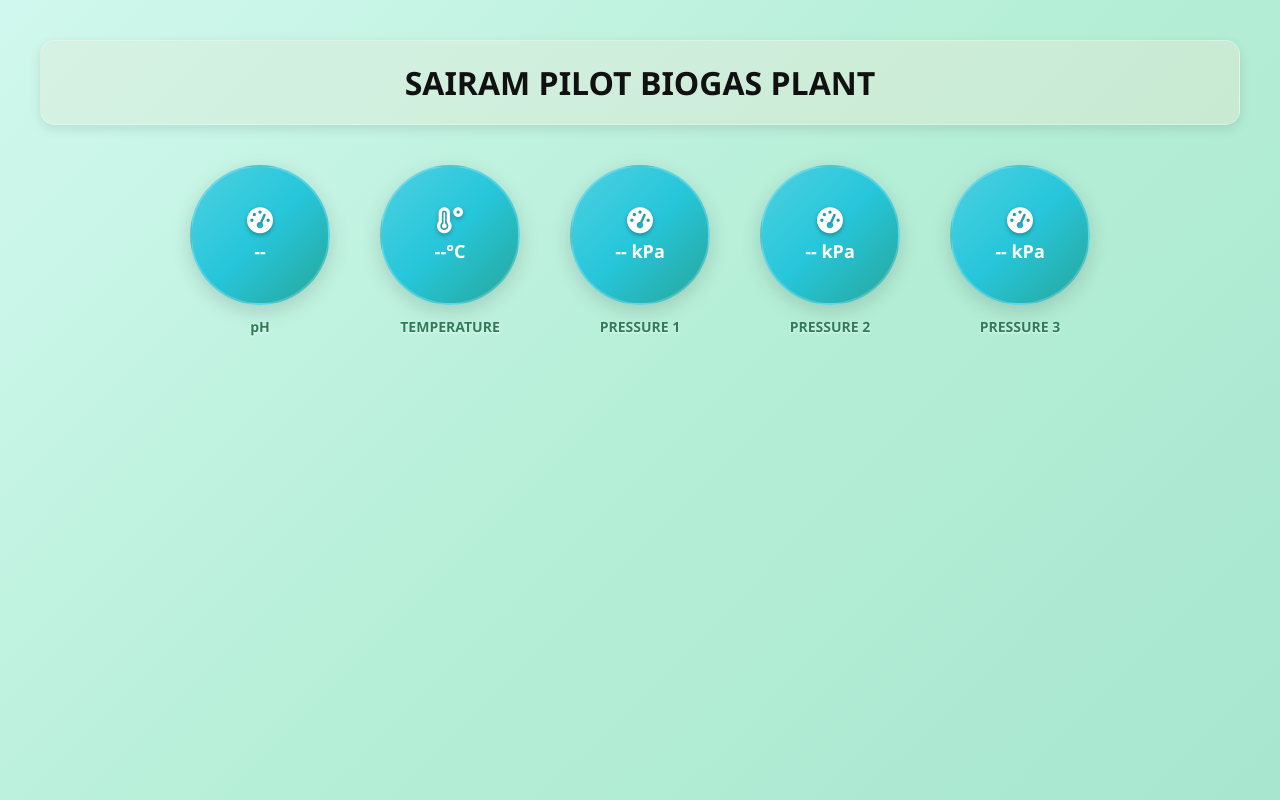
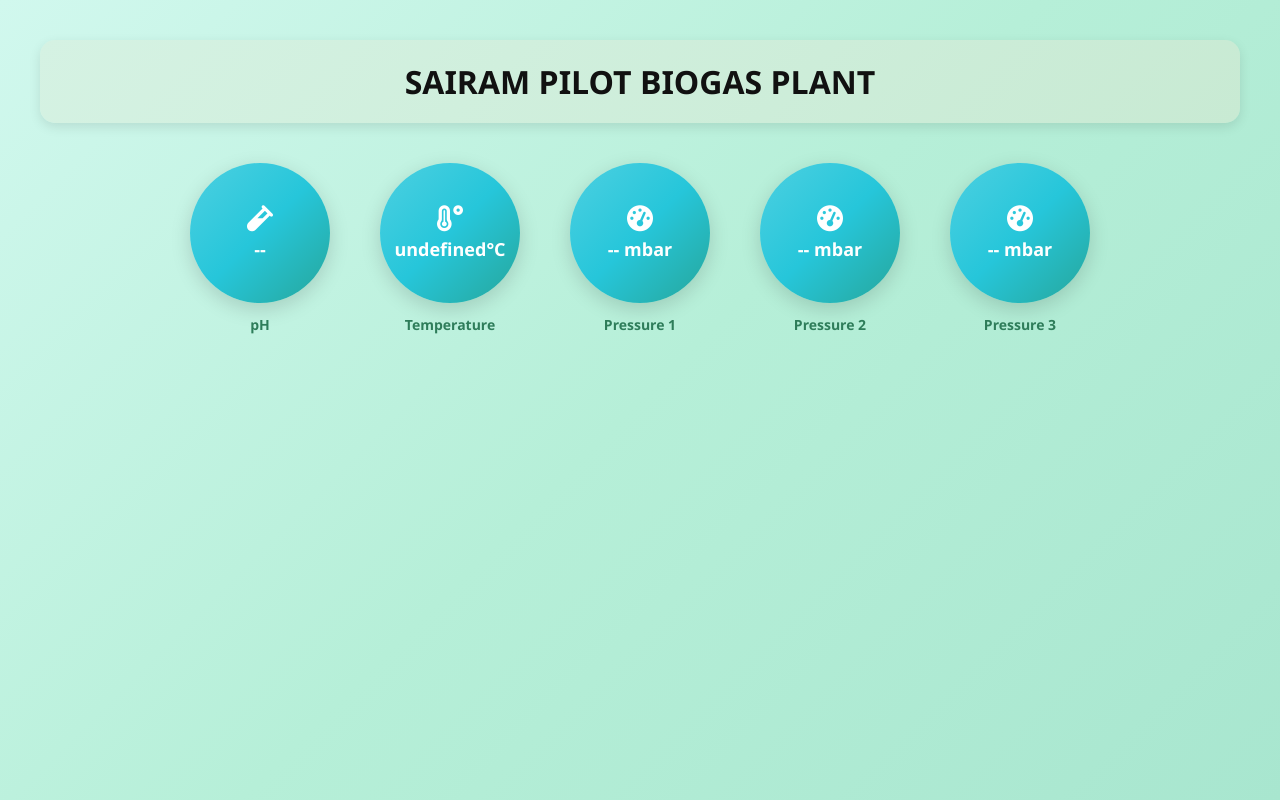
Before and after one commit to Nivetha0007/biogas, a Flask app: page / in a window 1280 px wide. Run offline with Flask 3, Linux system fonts and the light colour scheme.

Commit message:
Update index.html

```diff
--- a/templates/index.html
+++ b/templates/index.html
@@ -18,6 +18,7 @@
         height: 100%;
         width: 100%;
       }
+
       body {
         font-family: "Segoe UI", sans-serif;
         background: linear-gradient(
@@ -26,12 +27,11 @@
           #b6efd8 50%,
           #a8e6cf 100%
         );
-        background-attachment: fixed;
-        background-size: 100% 100%;
         text-align: center;
         padding: 40px;
         min-height: 100vh;
       }
+
       .title {
         background: linear-gradient(135deg, #d5f2e3, #c8ead3);
         padding: 20px;
@@ -41,14 +41,15 @@
         margin-bottom: 40px;
         border-radius: 15px;
         box-shadow: 0 4px 12px rgba(0, 0, 0, 0.1);
-        border: 1px solid rgba(255, 255, 255, 0.3);
       }
+
       .cards {
         display: flex;
         justify-content: center;
         gap: 50px;
         flex-wrap: wrap;
       }
+
       .card {
         width: 140px;
         height: 140px;
@@ -66,27 +67,27 @@
         justify-content: center;
         font-size: 18px;
         font-weight: bold;
-        position: relative;
         box-shadow: 0 6px 20px rgba(0, 0, 0, 0.15);
-        border: 2px solid rgba(255, 255, 255, 0.2);
         transition: transform 0.3s ease, box-shadow 0.3s ease;
       }
+
       .card:hover {
         transform: translateY(-5px);
         box-shadow: 0 8px 25px rgba(0, 0, 0, 0.25);
       }
+
       .card i {
         font-size: 26px;
         margin-bottom: 5px;
-        text-shadow: 0 2px 4px rgba(0, 0, 0, 0.3);
       }
+
       .label {
         margin-top: 12px;
         font-size: 14px;
         font-weight: bold;
         color: #2e7d5a;
-        text-shadow: 0 1px 2px rgba(255, 255, 255, 0.8);
       }
+
       @media (max-width: 768px) {
         .cards {
           gap: 30px;
@@ -107,7 +108,7 @@
     <div class="cards">
       <div>
         <div class="card">
-          <i class="fas fa-tachometer-alt"></i>
+          <i class="fas fa-vial"></i>
           <div id="ph">--</div>
         </div>
         <div class="label">pH</div>
@@ -115,52 +116,48 @@
       <div>
         <div class="card">
           <i class="fas fa-temperature-high"></i>
-          <div id="temp">--°C</div>
+          <div id="temp_c">--°C</div>
         </div>
-        <div class="label">TEMPERATURE</div>
+        <div class="label">Temperature</div>
       </div>
       <div>
         <div class="card">
           <i class="fas fa-gauge-high"></i>
-          <div id="press1">-- kPa</div>
+          <div id="pressure1">-- mbar</div>
         </div>
-        <div class="label">PRESSURE 1</div>
+        <div class="label">Pressure 1</div>
       </div>
       <div>
         <div class="card">
           <i class="fas fa-gauge-high"></i>
-          <div id="press2">-- kPa</div>
+          <div id="pressure2">-- mbar</div>
         </div>
-        <div class="label">PRESSURE 2</div>
+        <div class="label">Pressure 2</div>
       </div>
       <div>
         <div class="card">
           <i class="fas fa-gauge-high"></i>
-          <div id="press3">-- kPa</div>
+          <div id="pressure3">-- mbar</div>
         </div>
-        <div class="label">PRESSURE 3</div>
+        <div class="label">Pressure 3</div>
       </div>
     </div>
 
     <script>
       function updateValues() {
-        fetch("/data") // Or: 'http://<ESP_IP>:5000/data'
+        fetch("/data")
           .then((res) => res.json())
           .then((data) => {
             document.getElementById("ph").textContent = data.ph;
-            document.getElementById("temp").textContent =
-              data.temperature + "°C";
-            document.getElementById("press1").textContent =
-              data.pressure1 + " kPa";
-            document.getElementById("press2").textContent =
-              data.pressure2 + " kPa";
-            document.getElementById("press3").textContent =
-              data.pressure3 + " kPa";
+            document.getElementById("temp_c").textContent = data.temp_c + "°C";
+            document.getElementById("pressure1").textContent =
+              data.pressure1 + " mbar";
+            document.getElementById("pressure2").textContent =
+              data.pressure2 + " mbar";
+            document.getElementById("pressure3").textContent =
+              data.pressure3 + " mbar";
           })
-          .catch((err) => {
-            console.warn("Data fetch failed:", err);
-            // Do not simulate — just keep last known values
-          });
+          .catch((err) => console.warn("Fetch error:", err));
       }
 
       setInterval(updateValues, 2000);
```
